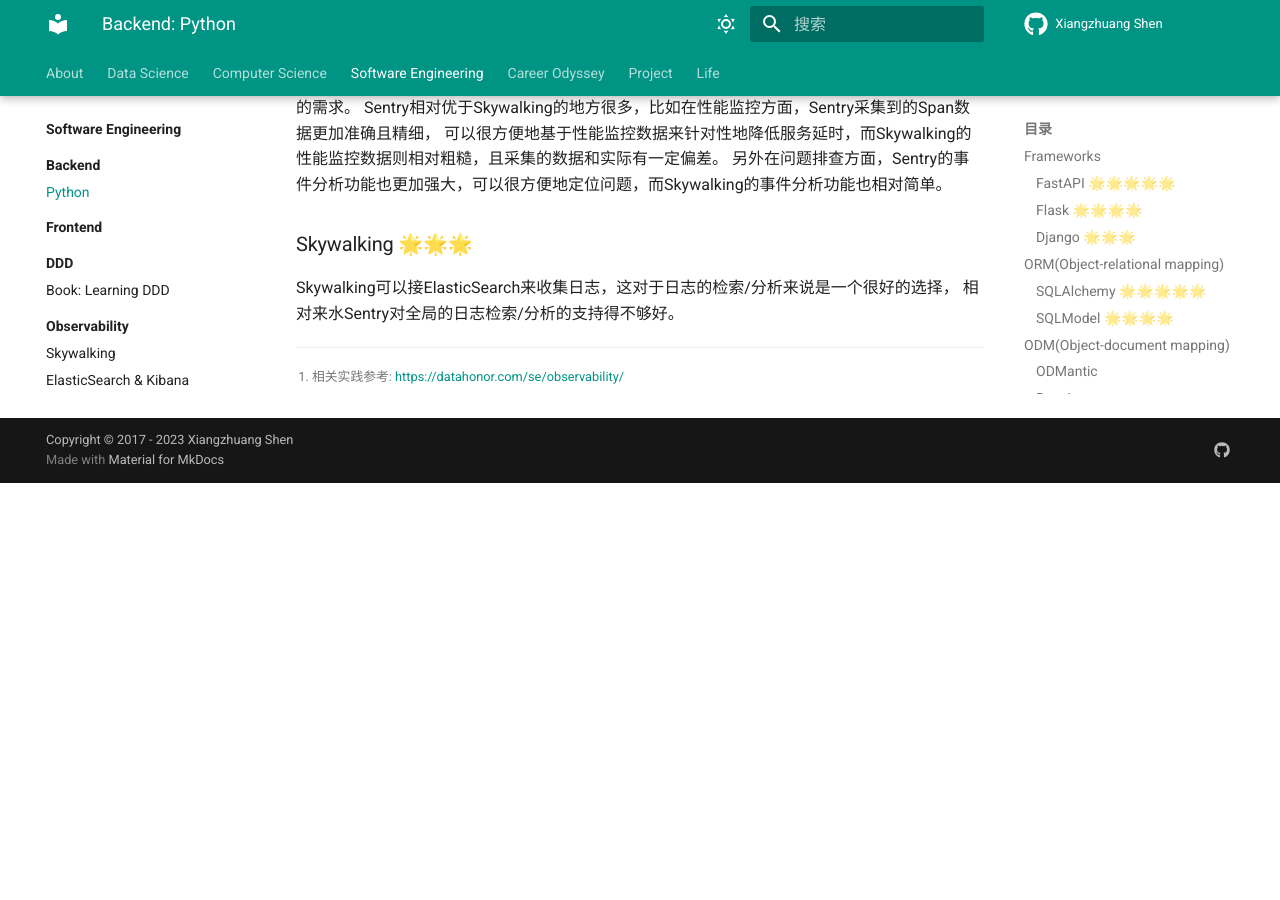
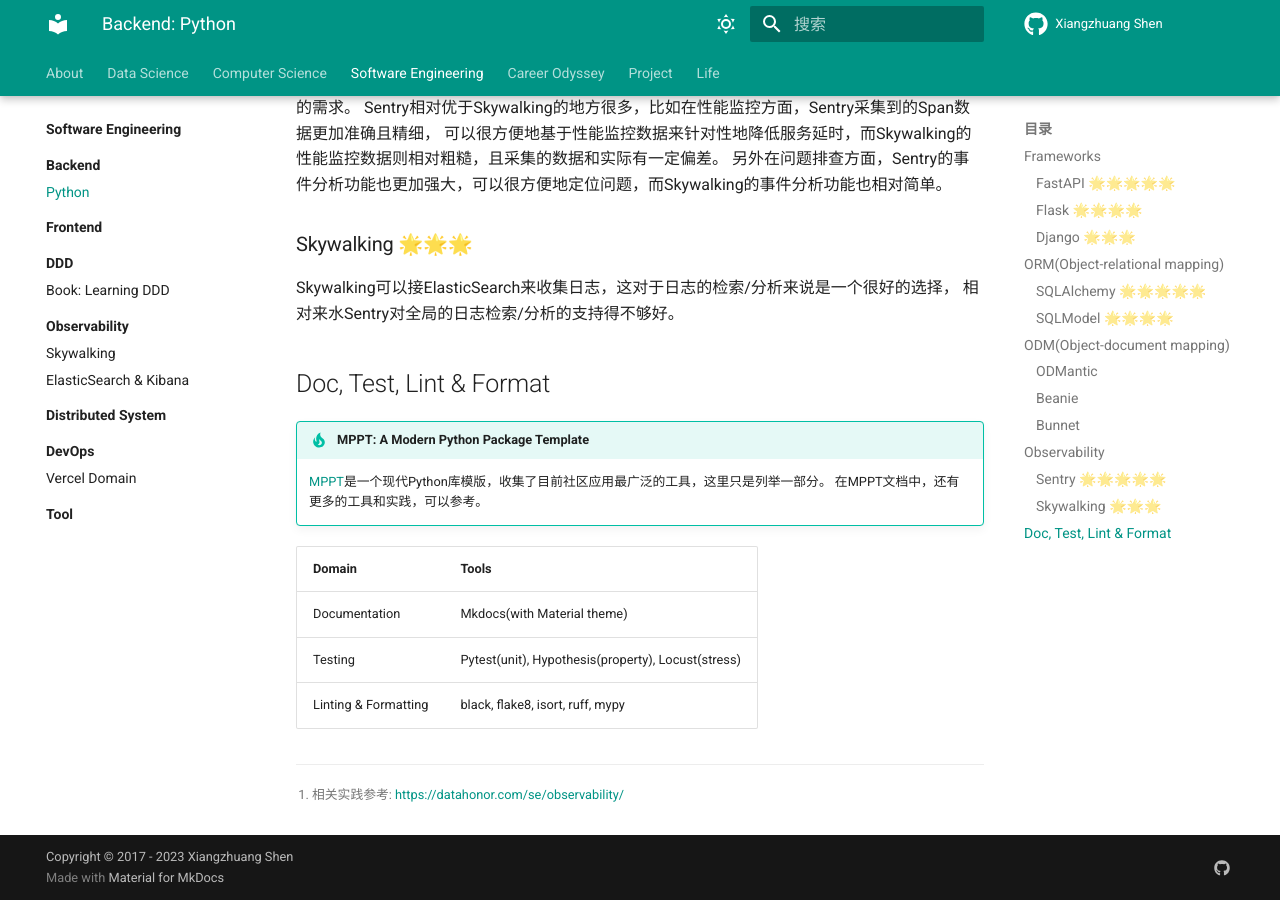
Before and after one commit to shenxiangzhuang/shenxiangzhuang.github.io, an MkDocs documentation site: the page built from docs/se/backend/python/index.md, in a window 1280 px wide and 900 px high, scrolled down 1453 px. Built offline with MkDocs 1.6.1 and Material for MkDocs 9.7.7, drawn with Linux system fonts in a browser that asks for light colours; comment, search, counter and statistics services are not loaded; before the commit the page ends 1936 px from its top, so only the background shows below that.

Commit message:
add: mppt (#85)

```diff
--- a/docs/se/backend/python/index.md
+++ b/docs/se/backend/python/index.md
@@ -52,3 +52,17 @@
 ### Skywalking 🌟🌟🌟
 Skywalking可以接ElasticSearch来收集日志，这对于日志的检索/分析来说是一个很好的选择，
 相对来水Sentry对全局的日志检索/分析的支持得不够好。
+
+
+## Doc, Test, Lint & Format
+
+!!! tip "MPPT: A Modern Python Package Template"
+
+    [MPPT](https://datahonor.com/mppt)是一个现代Python库模版，收集了目前社区应用最广泛的工具，这里只是列举一部分。
+    在MPPT文档中，还有更多的工具和实践，可以参考。
+
+| Domain               | Tools                                              |
+|----------------------|----------------------------------------------------|
+| Documentation        | Mkdocs(with Material theme)                        |
+| Testing              | Pytest(unit), Hypothesis(property), Locust(stress) |
+| Linting & Formatting | black, flake8, isort, ruff, mypy                   |
--- a/mkdocs.yml
+++ b/mkdocs.yml
@@ -63,6 +63,7 @@
 
 
 markdown_extensions:
+  - tables
   - neoteroi.timeline
   - attr_list
   - pymdownx.emoji:
```
Also changed, not shown: docs/assets/git-committers/page-authors.json (+1 -1 lines).
